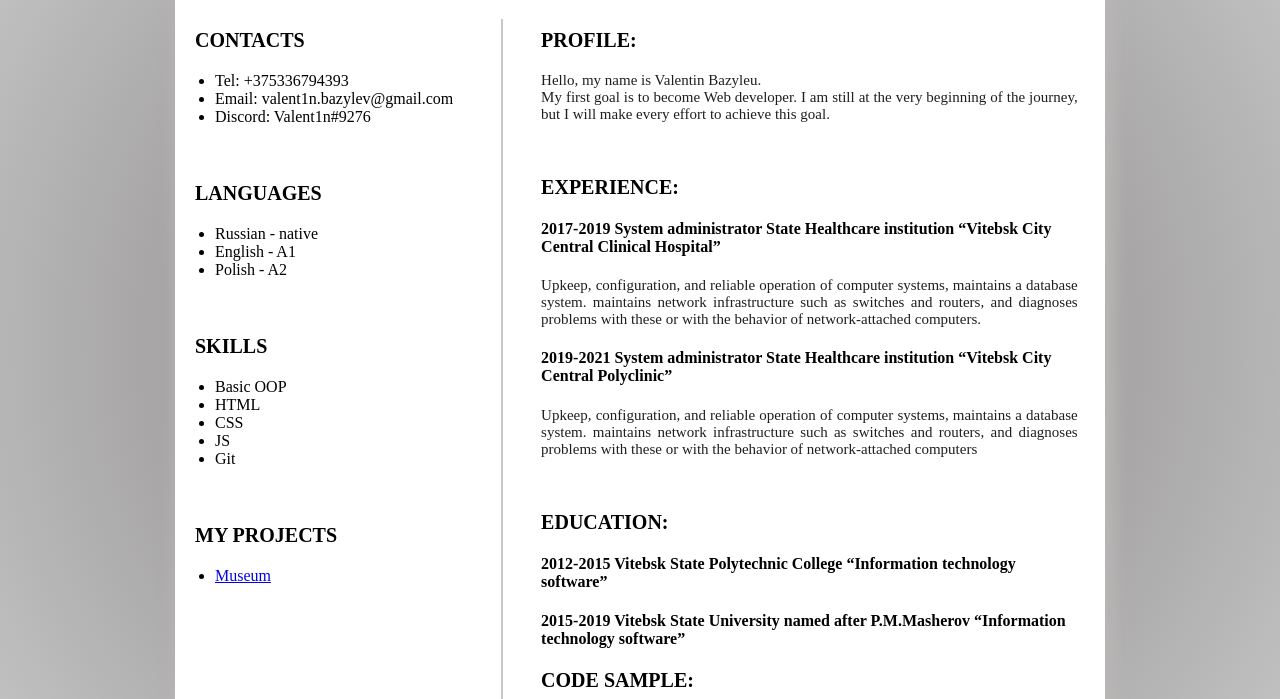
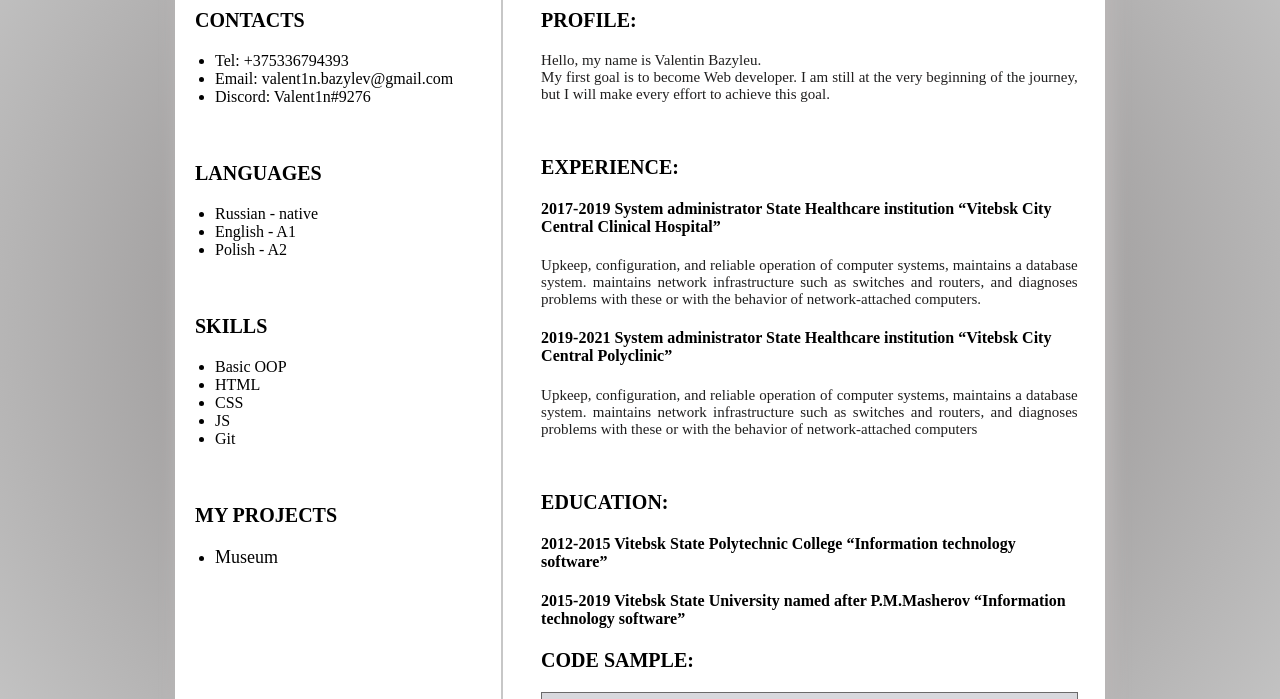
Before and after one commit to Valent1nBazylev/rsschool-cv, a plain HTML site: page index.html in a window 1280 px wide. Shown: the part 253-952 px from the top of the page. Drawn offline with nearby package versions, Linux system fonts and the light colour scheme.

Commit message:
feat: update style.css

```diff
--- a/style.css
+++ b/style.css
@@ -14,7 +14,7 @@ main{
     width: 930px;
     background-color: white;
     box-shadow: 5px 7px 15px 5px #b9b6b6;
-    margin: 20px auto;
+    margin: 0px auto;
 }
 
 header{
@@ -80,7 +80,7 @@ header{
 
 }
 
-.h3{
+.h2{
     margin-left: -20px;
     margin-bottom: 0px;
     text-decoration: none;
@@ -90,7 +90,7 @@ header{
 
     font-size: 18px;
 }
-.h3:hover{
+.h2:hover{
 
     color: rgb(173, 173, 173);
 }
```
